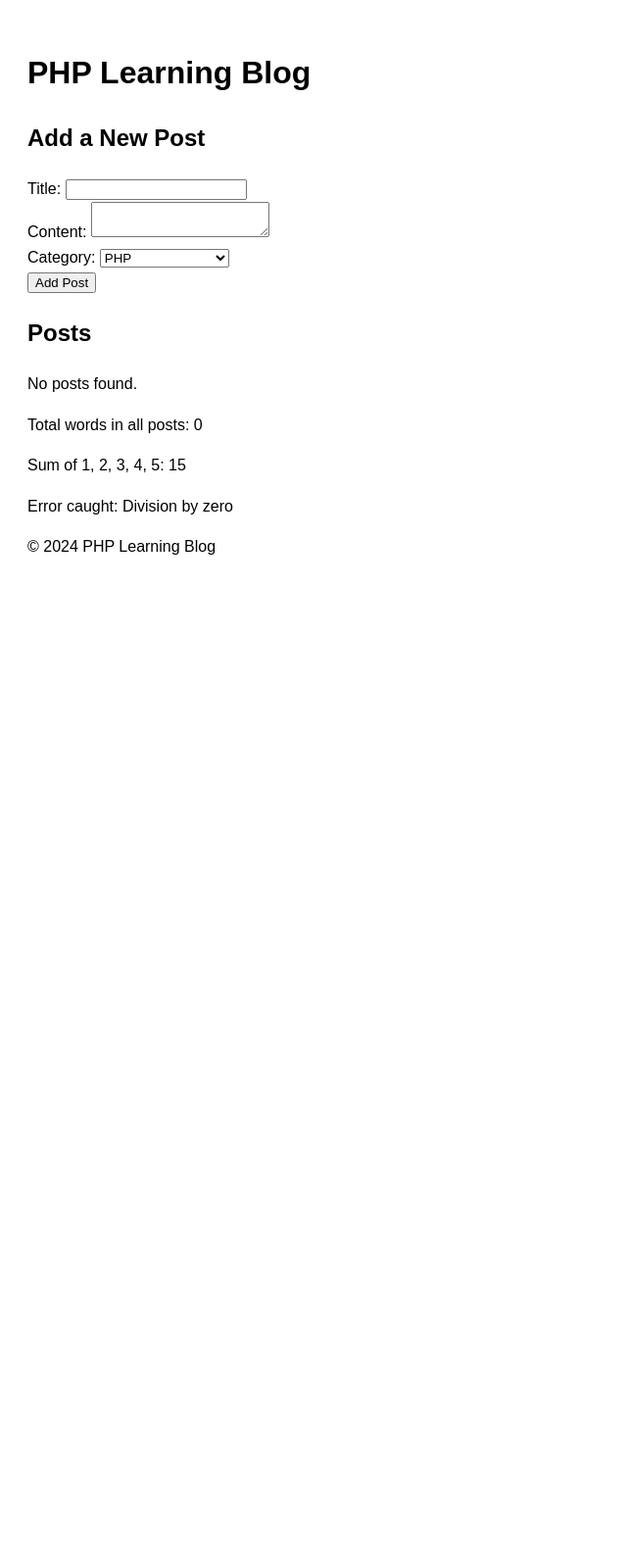
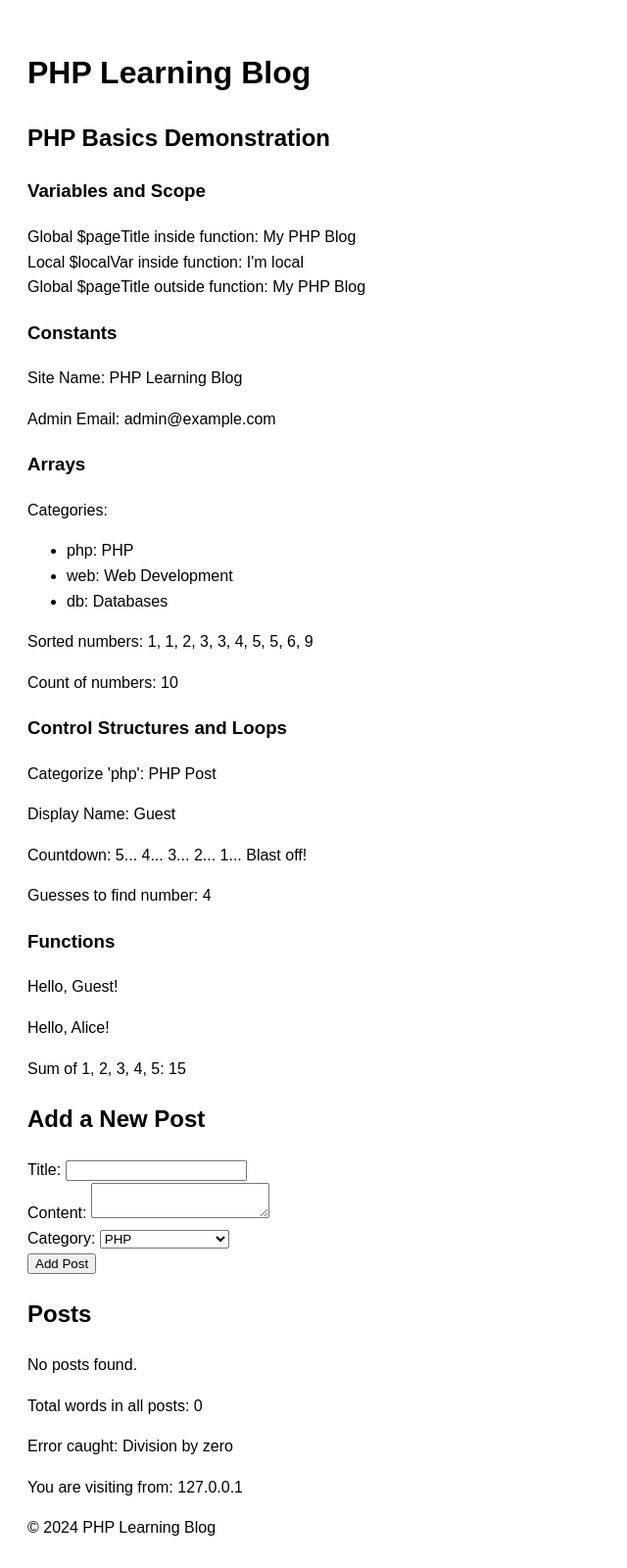
Before and after one commit to morroware/PDPLP, a PHP site: page / in a window 1280 px wide. Shown: the whole page at 98% size, without its empty margins (0-640 px from the left). Before the commit the page ends 566 px from the top, so only its background shows below. Run offline with PHP 8.4, Linux system fonts and the light colour scheme.

Commit message:
Update index.php

```diff
--- a/index.php
+++ b/index.php
@@ -1,56 +1,67 @@
 <?php
 // 1. Introduction to PHP
-// PHP is a server-side scripting language designed for web development.
-// PHP code is executed on the server, generating HTML which is then sent to the client.
-// PHP files have a .php extension and can contain HTML, CSS, JavaScript, and PHP code.
+// This entire file demonstrates basic PHP syntax and structure
 
 // 2. Variables and Data Types
-// In PHP, variables start with a $ sign and are case-sensitive.
-// PHP is a loosely typed language, meaning you don't need to declare variable types explicitly.
+$pageTitle = "My PHP Blog";  // String
+$postCount = 0;  // Integer
+$isLoggedIn = false;  // Boolean
+$pi = 3.14;  // Float
+$emptyVar = null;  // Null
 
-$pageTitle = "My PHP Blog";  // String: Sequence of characters
-$postCount = 0;  // Integer: Whole number
-$isLoggedIn = false;  // Boolean: true or false
-$pi = 3.14;  // Float: Number with decimal point
-$emptyVar = null;  // Null: Variable with no value
+// Variable scope demonstration
+function demonstrateScope() {
+    global $pageTitle;
+    $localVar = "I'm local";
+    echo "Global \$pageTitle inside function: $pageTitle<br>";
+    echo "Local \$localVar inside function: $localVar<br>";
+}
 
 // 3. Constants
-// Constants are identifiers for simple values that cannot be changed during script execution.
-// There are two ways to define constants in PHP:
-
-define("SITE_NAME", "PHP Learning Blog");  // Using define() function
-const ADMIN_EMAIL = "admin@example.com";   // Using const keyword (PHP 5.3+)
+define("SITE_NAME", "PHP Learning Blog");
+const ADMIN_EMAIL = "admin@example.com";
 
 // 4. Arrays
-// Arrays in PHP can hold multiple values under a single variable name.
-// PHP supports three types of arrays: indexed, associative, and multidimensional.
-
-$posts = [];  // Indexed array: Empty array to store posts
-$categories = [  // Associative array: Key-value pairs
+$posts = [];  // Indexed array
+$categories = [  // Associative array
     "php" => "PHP",
     "web" => "Web Development",
     "db" => "Databases"
 ];
-$users = [  // Multidimensional array: Array containing other arrays
+$users = [  // Multidimensional array
     ["name" => "John", "email" => "john@example.com"],
     ["name" => "Jane", "email" => "jane@example.com"]
 ];
 
-// 5. Control Structures & 6. Loops
-// Control structures allow you to control the flow of your program's execution.
-// Loops are used to execute a block of code repeatedly.
+// Array functions demonstration
+$numbers = [3, 1, 4, 1, 5, 9, 2, 6, 5, 3];
+sort($numbers);
+$numberCount = count($numbers);
 
+// 5. Control Structures
+function categorizePost($category) {
+    if ($category === 'php') {
+        return "PHP Post";
+    } elseif ($category === 'web') {
+        return "Web Development Post";
+    } else {
+        return "Other Post";
+    }
+}
+
+// Ternary operator
+$displayName = isset($_SESSION['user']) ? $_SESSION['user'] : 'Guest';
+
+// 6. Loops
 function displayPosts($posts) {
-    // The if-else statement is used for conditional execution
     if (empty($posts)) {
         echo "No posts found.";
     } else {
-        // The foreach loop is used to iterate over arrays
-        foreach ($posts as $post) {
-            echo "<h2>{$post['title']}</h2>";
+        foreach ($posts as $index => $post) {
+            echo "<h2>" . ($index + 1) . ". {$post['title']}</h2>";
             echo "<p>{$post['content']}</p>";
 
-            // The switch statement is used to perform different actions based on different conditions
+            // Switch statement example
             switch ($post['category']) {
                 case 'php':
                     echo "<span class='category php'>PHP</span>";
@@ -67,13 +78,29 @@ function displayPosts($posts) {
     }
 }
 
+// While loop example
+function countDown($start) {
+    while ($start > 0) {
+        echo $start . "... ";
+        $start--;
+    }
+    echo "Blast off!";
+}
+
+// Do-while loop example
+function guessNumber($target) {
+    $guess = 0;
+    $attempts = 0;
+    do {
+        $guess = rand(1, 10);
+        $attempts++;
+    } while ($guess != $target);
+    return $attempts;
+}
+
 // 7. Functions
-// Functions are blocks of reusable code that perform specific tasks.
-// They help organize code and promote reusability.
-
-// Regular function with parameters
 function addPost($title, $content, $category) {
-    global $posts;  // 'global' keyword is used to access global variables inside functions
+    global $posts;
     $posts[] = [
         'title' => $title,
         'content' => $content,
@@ -81,28 +108,27 @@ function addPost($title, $content, $category) {
     ];
 }
 
-// Anonymous function (also called closures)
-// These are functions without a name, often used as callback functions
+// Function with default parameter
+function greet($name = "Guest") {
+    return "Hello, $name!";
+}
+
+// Anonymous function example
 $wordCount = function($str) {
     return str_word_count($str);
 };
 
-// Variadic function (PHP 5.6+)
-// These functions can accept a variable number of arguments
+// Variadic function example
 function sum(...$numbers) {
     return array_sum($numbers);
 }
 
 // 8. Superglobals
-// Superglobals are built-in variables that are always available in all scopes
-session_start();  // Start a new or resume existing session
-$_SESSION['user'] = 'John Doe';  // $_SESSION is used to store data for a specific session
+session_start();
+$_SESSION['user'] = 'John Doe';
 
 // 9. Working with Forms
-// PHP can collect form data after submitting an HTML form
-if ($_SERVER['REQUEST_METHOD'] === 'POST') {  // Check if the form was submitted
-    // Retrieve form data using the $_POST superglobal
-    // The ?? operator is the null coalescing operator (PHP 7+)
+if ($_SERVER['REQUEST_METHOD'] === 'POST') {
     $title = $_POST['title'] ?? '';
     $content = $_POST['content'] ?? '';
     $category = $_POST['category'] ?? '';
@@ -111,29 +137,35 @@ if ($_SERVER['REQUEST_METHOD'] === 'POST') {  // Check if the form was submitted
     if (empty($title) || empty($content) || empty($category)) {
         $error = "All fields are required.";
     } else {
+        // Sanitize input
+        $title = htmlspecialchars($title);
+        $content = htmlspecialchars($content);
+        $category = htmlspecialchars($category);
+
         addPost($title, $content, $category);
         $success = "Post added successfully.";
     }
 }
 
 // 10. Include and Require
-// These statements are used to include and evaluate other PHP files
-// For demonstration purposes, we'll just define a function here
-// In a real project, this would be in a separate file
+// For demonstration purposes, we'll just define functions here
+// In a real project, these would be in separate files
+function getHeader() {
+    return "<header><h1>" . SITE_NAME . "</h1></header>";
+}
+
 function getFooter() {
     return "<footer>&copy; " . date('Y') . " " . SITE_NAME . "</footer>";
 }
 
 // 11. Error Handling
-// Custom error handler to handle errors gracefully
 function customErrorHandler($errno, $errstr, $errfile, $errline) {
     echo "<b>Error:</b> [$errno] $errstr<br>";
     echo "Error on line $errline in $errfile";
 }
-set_error_handler("customErrorHandler");  // Set the custom error handler
+set_error_handler("customErrorHandler");
 
 // Main content
-// PHP can be embedded in HTML. When PHP encounters HTML, it simply passes it through to the browser.
 ?>
 <!DOCTYPE html>
 <html lang="en">
@@ -150,10 +182,44 @@ set_error_handler("customErrorHandler");  // Set the custom error handler
     </style>
 </head>
 <body>
-    <h1><?php echo SITE_NAME; ?></h1>
+    <?php echo getHeader(); ?>
+
+    <h2>PHP Basics Demonstration</h2>
+
+    <h3>Variables and Scope</h3>
+    <?php
+    demonstrateScope();
+    echo "Global \$pageTitle outside function: $pageTitle<br>";
+    // This will cause an undefined variable error, demonstrating local scope
+    // Uncomment to see the error: echo $localVar;
+    ?>
+
+    <h3>Constants</h3>
+    <p>Site Name: <?php echo SITE_NAME; ?></p>
+    <p>Admin Email: <?php echo ADMIN_EMAIL; ?></p>
+
+    <h3>Arrays</h3>
+    <p>Categories:</p>
+    <ul>
+    <?php foreach ($categories as $key => $value): ?>
+        <li><?php echo "$key: $value"; ?></li>
+    <?php endforeach; ?>
+    </ul>
+    <p>Sorted numbers: <?php echo implode(', ', $numbers); ?></p>
+    <p>Count of numbers: <?php echo $numberCount; ?></p>
+
+    <h3>Control Structures and Loops</h3>
+    <p>Categorize 'php': <?php echo categorizePost('php'); ?></p>
+    <p>Display Name: <?php echo $displayName; ?></p>
+    <p>Countdown: <?php countDown(5); ?></p>
+    <p>Guesses to find number: <?php echo guessNumber(7); ?></p>
+
+    <h3>Functions</h3>
+    <p><?php echo greet(); ?></p>
+    <p><?php echo greet("Alice"); ?></p>
+    <p>Sum of 1, 2, 3, 4, 5: <?php echo sum(1, 2, 3, 4, 5); ?></p>
 
     <?php
-    // Display error or success messages
     if (isset($error)) {
         echo "<p style='color: red;'>$error</p>";
     }
@@ -175,10 +241,7 @@ set_error_handler("customErrorHandler");  // Set the custom error handler
         <div>
             <label for="category">Category:</label>
             <select id="category" name="category" required>
-                <?php
-                // Use foreach to iterate over the categories array
-                foreach ($categories as $key => $value):
-                ?>
+                <?php foreach ($categories as $key => $value): ?>
                     <option value="<?php echo $key; ?>"><?php echo $value; ?></option>
                 <?php endforeach; ?>
             </select>
@@ -188,23 +251,20 @@ set_error_handler("customErrorHandler");  // Set the custom error handler
 
     <h2>Posts</h2>
     <?php
-    // Display all posts
     displayPosts($posts);
 
     // Demonstrating the anonymous function
-    // array_map applies the $wordCount function to each element of the array
-    // array_column extracts the 'content' column from the $posts array
     echo "<p>Total words in all posts: " . array_sum(array_map($wordCount, array_column($posts, 'content'))) . "</p>";
 
-    // Demonstrating the variadic function
-    echo "<p>Sum of 1, 2, 3, 4, 5: " . sum(1, 2, 3, 4, 5) . "</p>";
-
-    // Demonstrating error handling with try-catch
+    // Demonstrating error handling
     try {
-        $result = 10 / 0;  // This will throw a DivisionByZeroError
+        $result = 10 / 0;
     } catch (DivisionByZeroError $e) {
         echo "<p>Error caught: " . $e->getMessage() . "</p>";
     }
+
+    // Demonstrating $_SERVER superglobal
+    echo "<p>You are visiting from: " . $_SERVER['REMOTE_ADDR'] . "</p>";
     ?>
 
     <?php echo getFooter(); ?>
```
